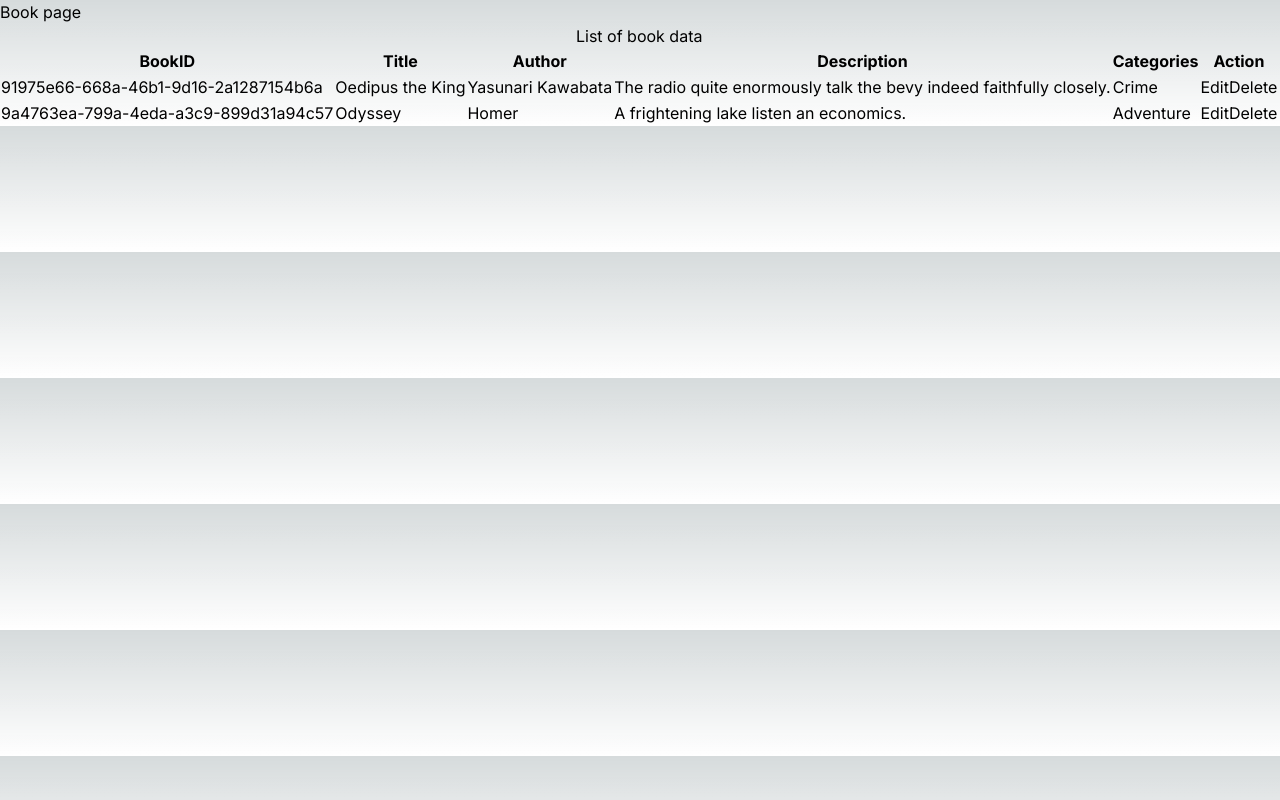
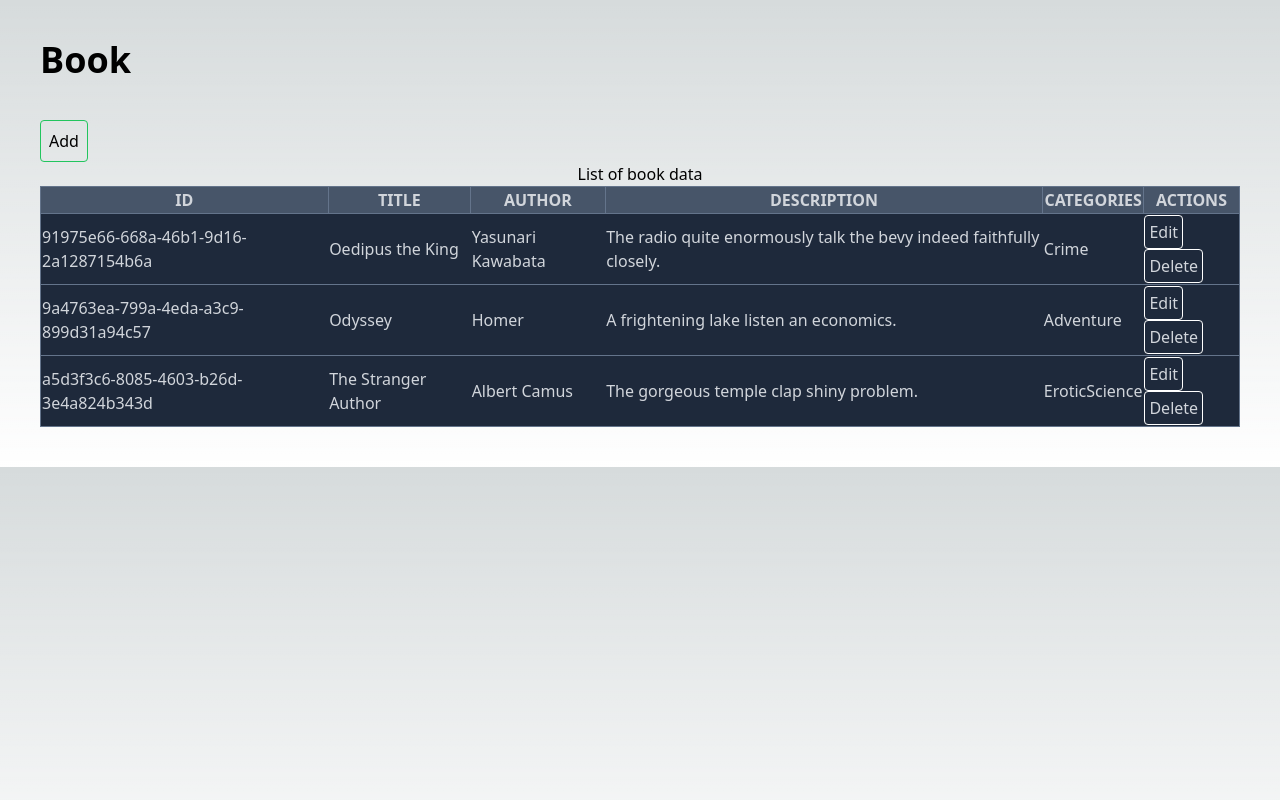
Before and after one commit to supakorn-kn/ts-crud, a Next.js app: page /books in a window 1280 px wide. Built offline with nearby package versions, Linux system fonts and the light colour scheme.

Commit message:
Create Table component

```diff
--- a/app/books/layout.tsx
+++ b/app/books/layout.tsx
@@ -1,14 +1,29 @@
-import React, { ReactNode } from "react";
+'use client'
+
+import React, { ReactNode, useEffect, useState } from "react";
 
 export default function DashboardLayout({
-    children, // will be a page or nested layout
-}: {
-    children: ReactNode;
-}) {
+    children,
+}: Readonly<{
+    children: React.ReactNode;
+}>) {
+
+    const [isMounted, setIsMounted] = useState(false);
+
+    useEffect(() => {
+        setIsMounted(true)
+    }, []);
+
+    if (!isMounted) {
+        return null;
+    }
+
     return (
-        <section>
-            {/* Include shared UI here e.g. a header or sidebar */}
-            {children}
-        </section>
+        <html lang="en">
+            <body>
+                {/* Include shared UI here e.g. a header or sidebar */}
+                {children}
+            </body>
+        </html>
     );
 }
--- a/app/books/page.tsx
+++ b/app/books/page.tsx
@@ -1,73 +1,56 @@
 "use client";
+
+import Table from "@/components/table";
+
+//TODO: Will change to fetching data instead
+const data = [
+    {
+        book_id: "91975e66-668a-46b1-9d16-2a1287154b6a",
+        title: "Oedipus the King",
+        author: "Yasunari Kawabata",
+        description:
+            "The radio quite enormously talk the bevy indeed faithfully closely.",
+        categories: ["Crime"],
+    },
+    {
+        book_id: "9a4763ea-799a-4eda-a3c9-899d31a94c57",
+        title: "Odyssey",
+        author: "Homer",
+        description: "A frightening lake listen an economics.",
+        categories: ["Adventure"],
+    },
+    {
+        book_id: "a5d3f3c6-8085-4603-b26d-3e4a824b343d",
+        title: "The Stranger Author",
+        author: "Albert Camus",
+        description: "The gorgeous temple clap shiny problem.",
+        categories: ["Erotic", "Science"],
+    },
+];
+
+const tableProperties = {
+    primary_header: "book_id",
+    header_orders: ["book_id", "title", "author", "description", "categories"],
+    name: {
+        book_id: "ID",
+    },
+};
 
 export default function Page() {
     return (
-        <div>
-            <h1>Book page</h1>
-            <table>
-                <caption>List of book data</caption>
-                <thead>
-                    <tr>
-                        <th>BookID</th>
-                        <th>Title</th>
-                        <th>Author</th>
-                        <th>Description</th>
-                        <th>Categories</th>
-                        <th>Action</th>
-                    </tr>
-                </thead>
-                <tbody>
-                    <tr>
-                        <td>91975e66-668a-46b1-9d16-2a1287154b6a</td>
-                        <td>Oedipus the King</td>
-                        <td>Yasunari Kawabata</td>
-                        <td>
-                            The radio quite enormously talk the bevy indeed
-                            faithfully closely.
-                        </td>
-                        <td>Crime</td>
-                        <td>
-                            <button
-                                onClick={(evt) => {
-                                    alert("edit Oedipus the King");
-                                }}
-                            >
-                                Edit
-                            </button>
-                            <button
-                                onClick={(evt) => {
-                                    alert("delete Oedipus the King");
-                                }}
-                            >
-                                Delete
-                            </button>
-                        </td>
-                    </tr>
-                    <tr>
-                        <td>9a4763ea-799a-4eda-a3c9-899d31a94c57</td>
-                        <td>Odyssey</td>
-                        <td>Homer</td>
-                        <td>A frightening lake listen an economics.</td>
-                        <td>Adventure</td>
-                        <td>
-                            <button
-                                onClick={(evt) => {
-                                    alert("edit Odyssey");
-                                }}
-                            >
-                                Edit
-                            </button>
-                            <button
-                                onClick={(evt) => {
-                                    alert("delete Odyssey");
-                                }}
-                            >
-                                Delete
-                            </button>
-                        </td>
-                    </tr>
-                </tbody>
-            </table>
+        <div className="font-sans space-y-10 m-10">
+            <h1 className="text-4xl font-bold">Book</h1>
+
+            <div className="container m-auto ">
+                <button className="p-2 border-green-500 border rounded hover:bg-green-500 transition">
+                    Add
+                </button>
+                <Table
+                    caption="List of book data"
+                    data={data}
+                    table={tableProperties}
+                />
+            </div>
         </div>
     );
 }
--- /dev/null
+++ b/components/table.tsx
@@ -0,0 +1,96 @@
+const btnClassName = `table-auto p-1 rounded border border-white hover:bg-white hover:text-black transition duration-200 ease-in`;
+const tableClassName = `border-collapse border border-slate-400 w-full`;
+const tableHeadContentClassName = `border uppercase text-gray-300 border-slate-500 bg-slate-600`;
+const tableBodyContentClassName = `border text-gray-300 border-slate-500 bg-slate-800 hover:bg-slate-700`;
+
+type TableProp = {
+    caption?: any;
+    data?: any[];
+    table: {
+        primary_header: string;
+        header_orders: string[];
+        name?: {
+            [dataKey: string]: string;
+        };
+    };
+    onEdit?: (data: any) => {};
+    onDelete?: (data: any) => {};
+};
+
+export default function Table({
+    caption,
+    table,
+    data = [],
+    onEdit,
+    onDelete,
+}: TableProp) {
+    const { primary_header, header_orders, name } = table;
+
+    const headRows = [];
+    for (const k of header_orders) {
+        const header = name ? name[k] || k : k;
+        headRows.push(
+            <th className={tableHeadContentClassName} key={header}>
+                {header}
+            </th>
+        );
+    }
+
+    headRows.push(
+        <th className={tableHeadContentClassName} key="action">
+            Actions
+        </th>
+    );
+
+    const bodyRows = [];
+    for (const d of data) {
+        const keyPrefix = d[primary_header];
+        const rowData = [];
+        for (const key of header_orders) {
+            rowData.push(<td key={`${keyPrefix}-${key}`}>{d[key]}</td>);
+        }
+        rowData.push(
+            <td key={`${keyPrefix}-action`}>
+                <button
+                    className={btnClassName}
+                    onClick={(evt) => {
+                        evt.preventDefault();
+                        if (onEdit) {
+                            onEdit(d);
+                        }
+                    }}
+                >
+                    Edit
+                </button>
+                <button
+                    className={btnClassName}
+                    onClick={(evt) => {
+                        evt.preventDefault();
+                        if (onDelete) {
+                            onDelete(d);
+                        }
+                    }}
+                >
+                    Delete
+                </button>
+            </td>
+        );
+        bodyRows.push(
+            <tr className={tableBodyContentClassName} key={d[primary_header]}>
+                {rowData}
+            </tr>
+        );
+    }
+
+    return (
+        <div className="space-y-3">
+            <table className={tableClassName}>
+                <caption className="caption-top">{caption}</caption>
+                <thead>
+                    <tr>{headRows}</tr>
+                </thead>
+                <tbody>{bodyRows}</tbody>
+            </table>
+        </div>
+    );
+}
```
